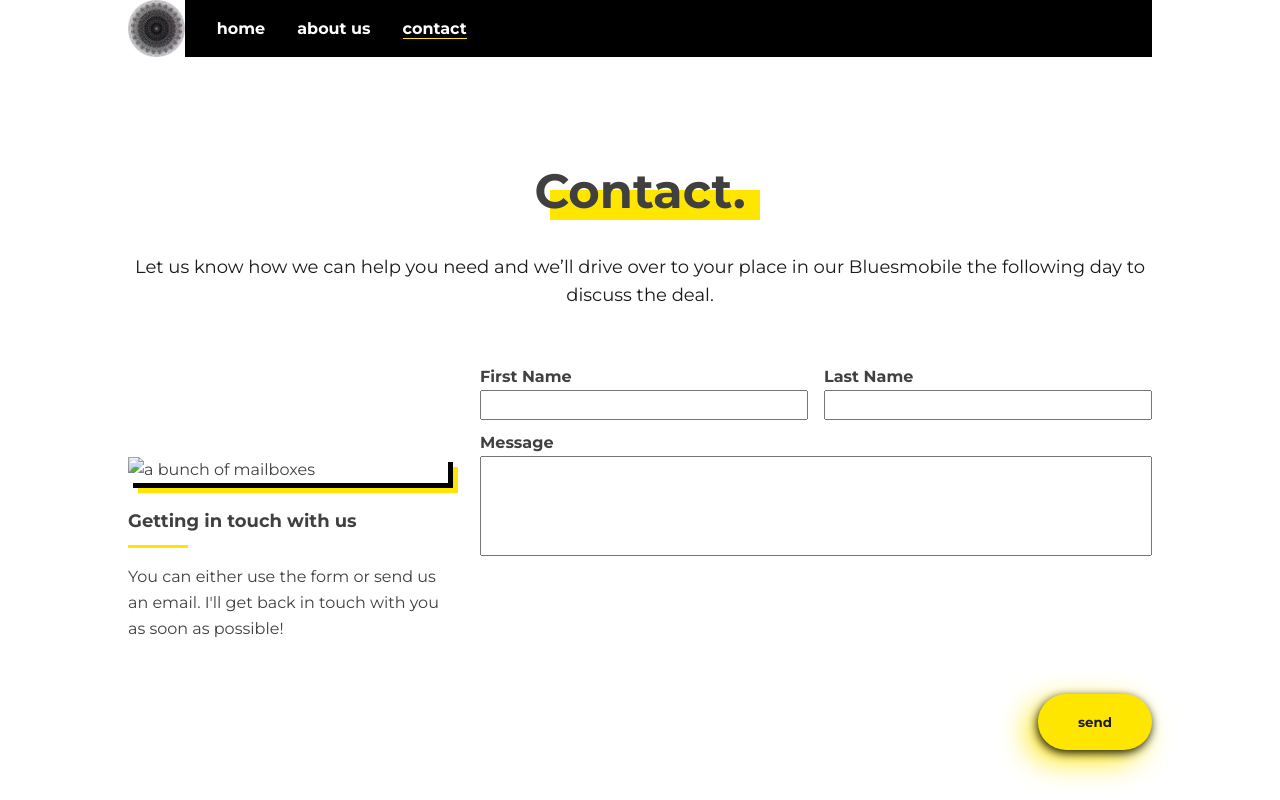
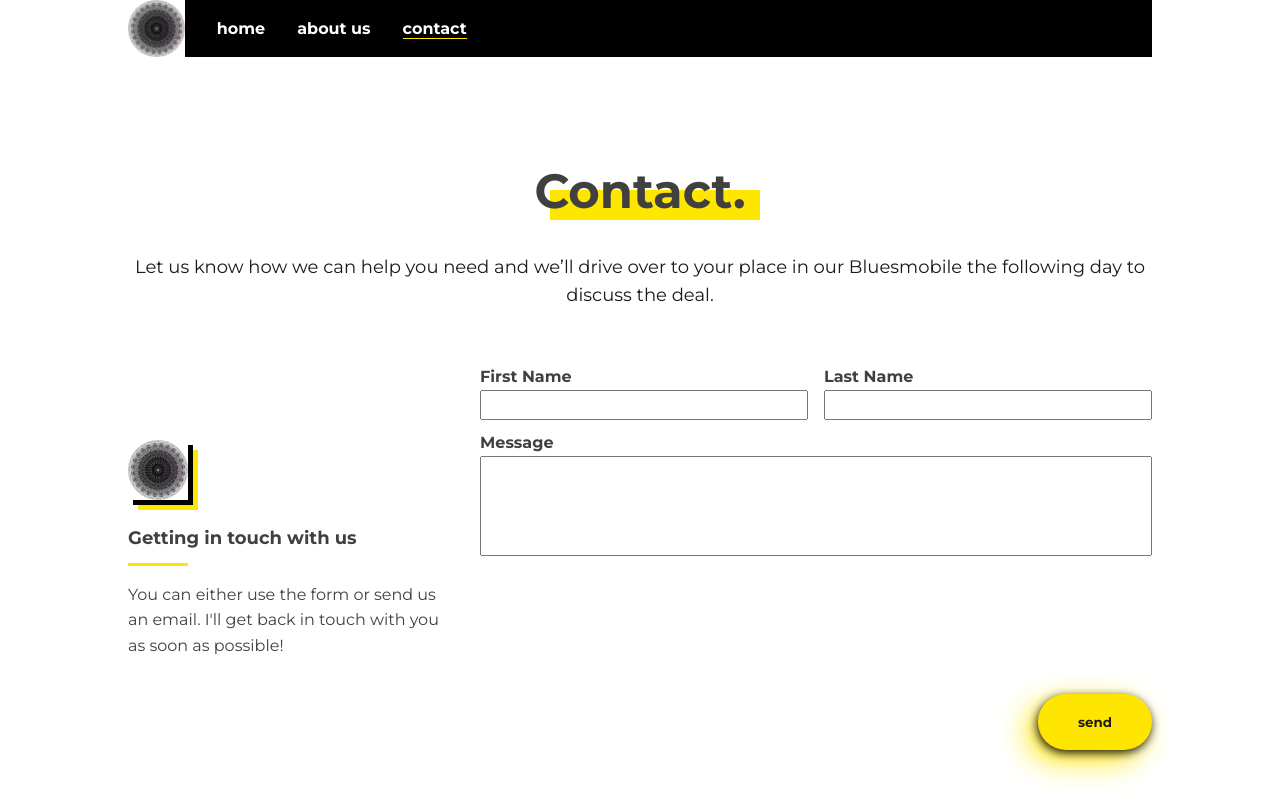
Before and after one commit to Amypate85/Business-Site, a plain HTML site: page contact.html in a window 1280 px wide. Shown: the top 800 px of the page. Drawn offline with Linux system fonts and the light colour scheme; a web font is replaced by a local one.

Commit message:
Update contact.html

```diff
--- a/contact.html
+++ b/contact.html
@@ -43,7 +43,7 @@
             <h1 class="page-title">Contact.</h1>
             <p class="subtitle">Let us know how we can help you need and we’ll drive over to your place in our Bluesmobile the following day to discuss the deal.</p>
 
-            <img class="main-image" src="img/logo.jpg" alt="a bunch of mailboxes">
+            <img class="main-image" src="photo.png" alt="a bunch of mailboxes">
             <div class="secondary-text">
                 <h2 class="section-title">Getting in touch with us</h2>
                 <p class="spanning">You can either use the form or send us an email. I'll get back in touch with you as soon as possible!</p>
```
